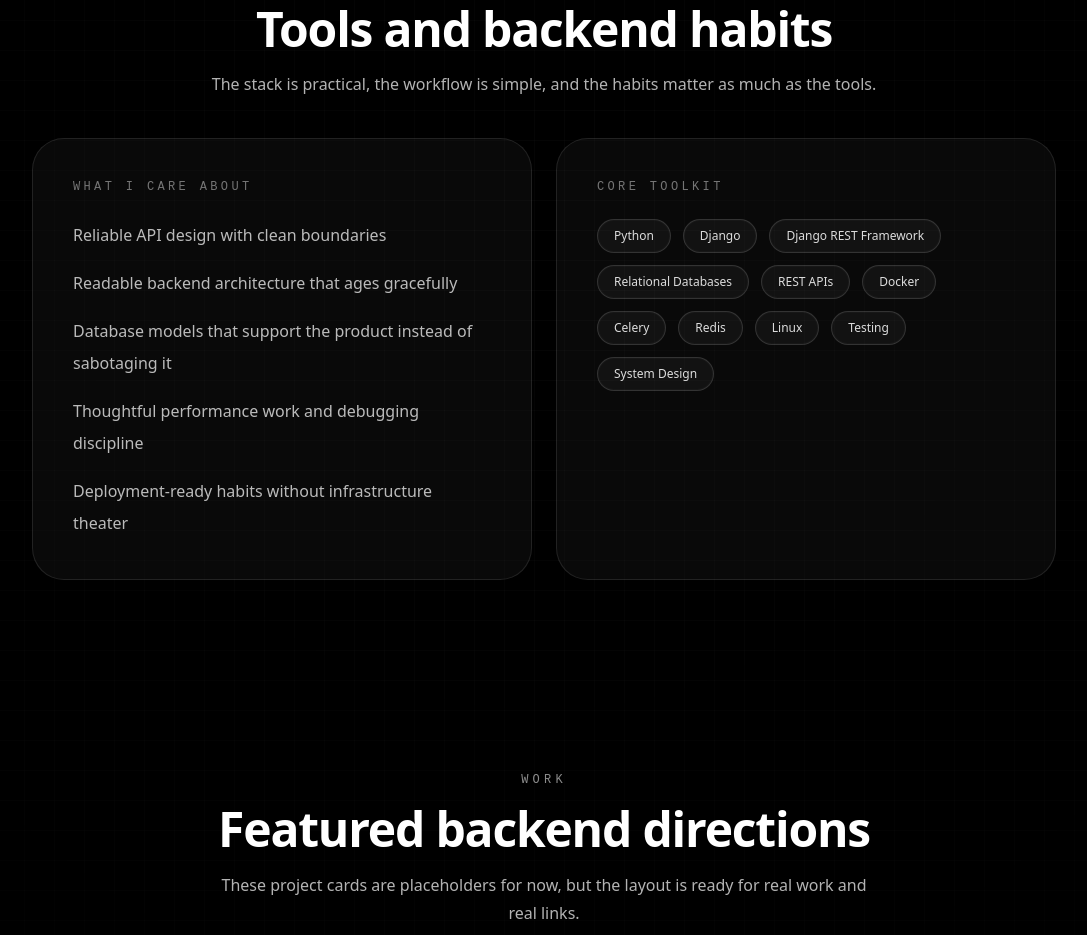
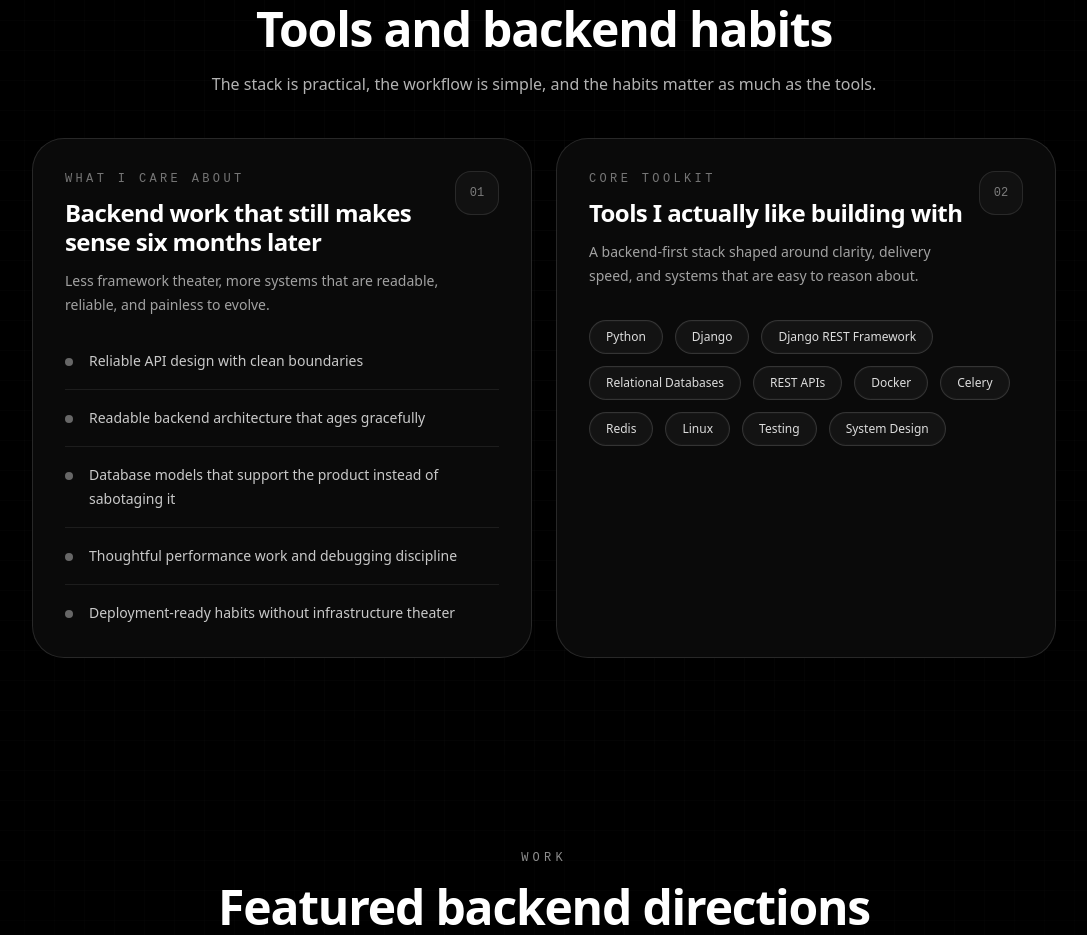
Before and after one commit to oliver-something/oliver-portfolio-svelte, a Svelte app: page / in a window 1280 px wide. Shown: the part 1660-2595 px from the top of the page, without its empty margins (96-1183 px from the left). Built offline with nearby package versions, Linux system fonts and the light colour scheme.

Commit message:
changed the whole stack component

```diff
--- a/src/App.svelte
+++ b/src/App.svelte
@@ -111,7 +111,15 @@
             icon: GithubLogoIcon,
             url: "https://github.com/myaddress"
         }
-    ]
+    ];
+
+    const points = [
+        'Reliable API design with clean boundaries',
+        'Readable backend architecture that ages gracefully',
+        'Database models that support the product instead of sabotaging it',
+        'Thoughtful performance work and debugging discipline',
+        'Deployment-ready habits without infrastructure theater'
+    ];
 </script>
 
 <svelte:head>
@@ -206,25 +214,67 @@
                         description="The stack is practical, the workflow is simple, and the habits matter as much as the tools."
                         centered
                 />
+                <div class="mx-auto mt-10 grid w-full max-w-5xl gap-6 lg:grid-cols-2">
+                    <div class="card-outline rounded-[2rem] p-6 md:p-8">
+                        <div class="flex items-start gap-4">
+                            <div class="min-w-0 flex-1 space-y-3">
+                                <p class="font-mono type-label uppercase tracking-[0.28em] text-white/44">
+                                    What I care about
+                                </p>
 
-                <div class="mx-auto mt-10 grid w-full max-w-5xl gap-6 lg:grid-cols-2">
-                    <div class="rounded-[2rem] border border-white/10 bg-white/[0.035] p-8 md:p-10">
-                        <p class="font-mono text-xs uppercase tracking-[0.28em] text-white/44">What I care about</p>
-                        <ul class="mt-6 space-y-4 text-sm leading-8 text-white/72 md:text-base">
-                            <li>Reliable API design with clean boundaries</li>
-                            <li>Readable backend architecture that ages gracefully</li>
-                            <li>Database models that support the product instead of sabotaging it</li>
-                            <li>Thoughtful performance work and debugging discipline</li>
-                            <li>Deployment-ready habits without infrastructure theater</li>
+                                <h3 class="type-card-title font-semibold tracking-tight text-white">
+                                    Backend work that still makes sense six months later
+                                </h3>
+
+                                <p class="type-body-sm max-w-xl text-white/62">
+                                    Less framework theater, more systems that are readable, reliable,
+                                    and painless to evolve.
+                                </p>
+                            </div>
+
+                            <div class="hidden h-11 w-11 shrink-0 items-center justify-center rounded-2xl border border-white/10 bg-white/[0.03] text-white/45 md:flex">
+                                <span class="font-mono type-label">01</span>
+                            </div>
+                        </div>
+
+                        <ul class="mt-8 divide-y divide-white/8">
+                            {#each points as point}
+                                <li class="flex items-start gap-4 py-4 first:pt-0 last:pb-0">
+                                    <span class="mt-[0.55rem] h-2 w-2 shrink-0 rounded-full bg-white/38"></span>
+                                    <p class="type-body-sm text-white/78">{point}</p>
+                                </li>
+                            {/each}
                         </ul>
                     </div>
 
-                    <div class="rounded-[2rem] border border-white/10 bg-white/[0.035] p-8 md:p-10">
-                        <p class="font-mono text-xs uppercase tracking-[0.28em] text-white/44">Core toolkit</p>
-                        <div class="mt-6 flex flex-wrap gap-3">
-                            {#each skills as skill}
-                                <SkillBadge label={skill} />
-                            {/each}
+                    <div class="card-outline rounded-[2rem] p-6 md:p-8">
+                        <div class="flex items-start gap-4">
+                            <div class="min-w-0 flex-1 space-y-3">
+                                <p class="font-mono type-label uppercase tracking-[0.28em] text-white/44">
+                                    Core toolkit
+                                </p>
+
+                                <h3 class="type-card-title font-semibold tracking-tight text-white">
+                                    Tools I actually like building with
+                                </h3>
+
+                                <p class="type-body-sm max-w-xl text-white/62">
+                                    A backend-first stack shaped around clarity, delivery speed,
+                                    and systems that are easy to reason about.
+                                </p>
+                            </div>
+
+                            <div class="hidden h-11 w-11 shrink-0 items-center justify-center rounded-2xl border border-white/10 bg-white/[0.03] text-white/45 md:flex">
+                                <span class="font-mono type-label">02</span>
+                            </div>
+                        </div>
+
+                        <div class="mt-8">
+                            <div class="flex flex-wrap gap-3">
+                                {#each skills as skill}
+                                    <SkillBadge label={skill} />
+                                {/each}
+                            </div>
                         </div>
                     </div>
                 </div>
```
